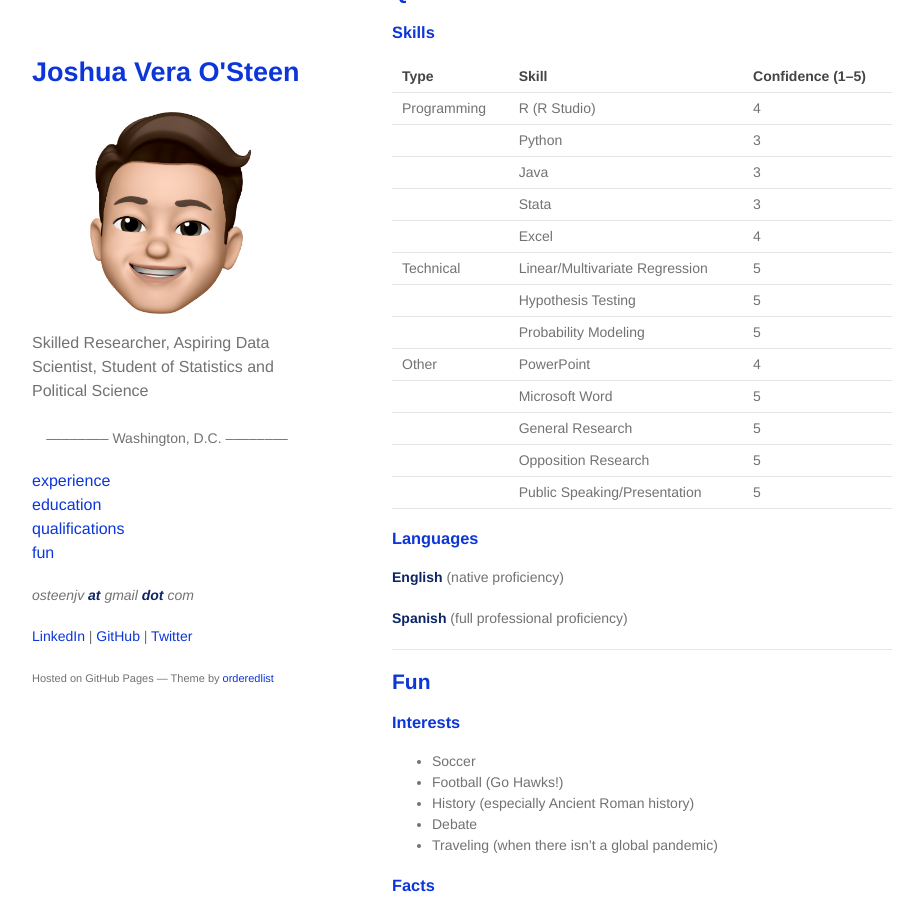
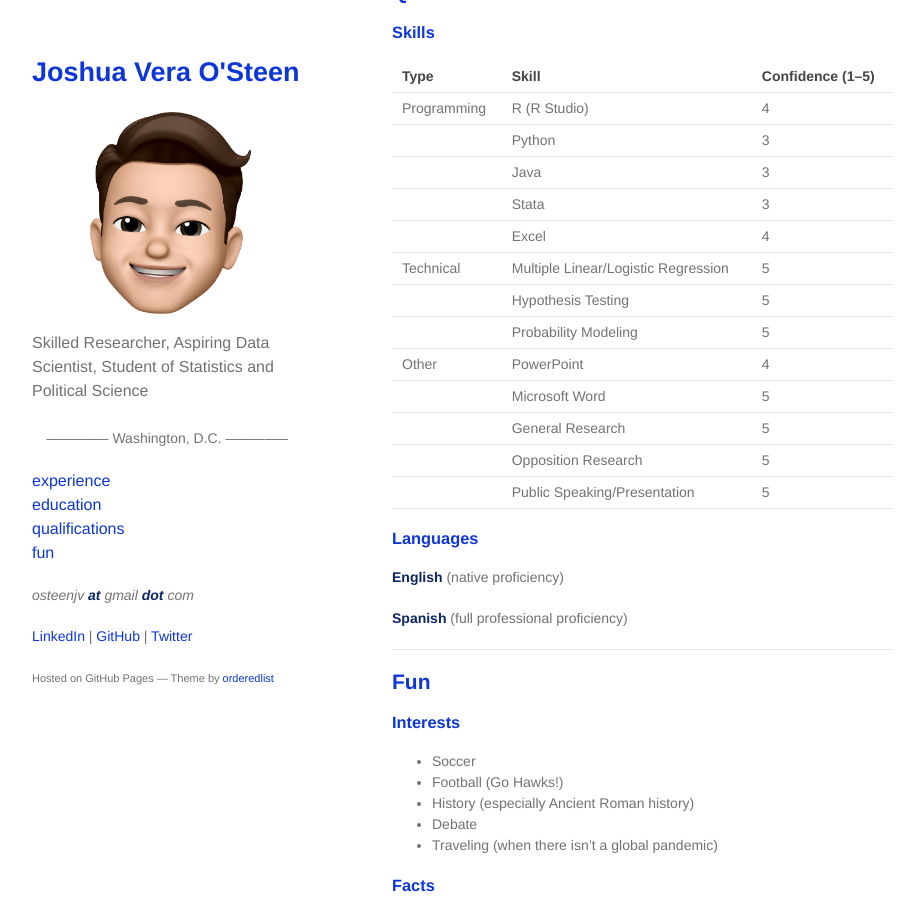
Before and after one commit to JVOsteen/JVOsteen.github.io, a Jekyll site: the page built from index.md, in a window 1280 px wide and 900 px high, scrolled down 2188 px. Shown: the whole window, without its empty margins (178-1101 px from the left). Built offline with Jekyll 4.4.1, drawn with Linux system fonts in a browser that asks for light colours; our own code applies the rules of GitHub Pages for plain Markdown files; some of the changed text lies outside the part shown.

Commit message:
Update index.md

```diff
--- a/index.md
+++ b/index.md
@@ -94,7 +94,7 @@ _*_ Course in progress
 |                  | Java                    		             | 3                 |
 |                  | Stata                                       | 3                 |
 |                  | Excel                                       | 4                 |
-| Technical        | Linear/Multivariate Regression              | 5                 |
+| Technical        | Multiple Linear/Logistic Regression         | 5                 |
 |                  | Hypothesis Testing                          | 5                 |
 |                  | Probability Modeling                        | 5                 |
 | Other            | PowerPoint                                  | 4                 |
```
Also changed, not shown: other parts of index.md (+1 -1 lines).
